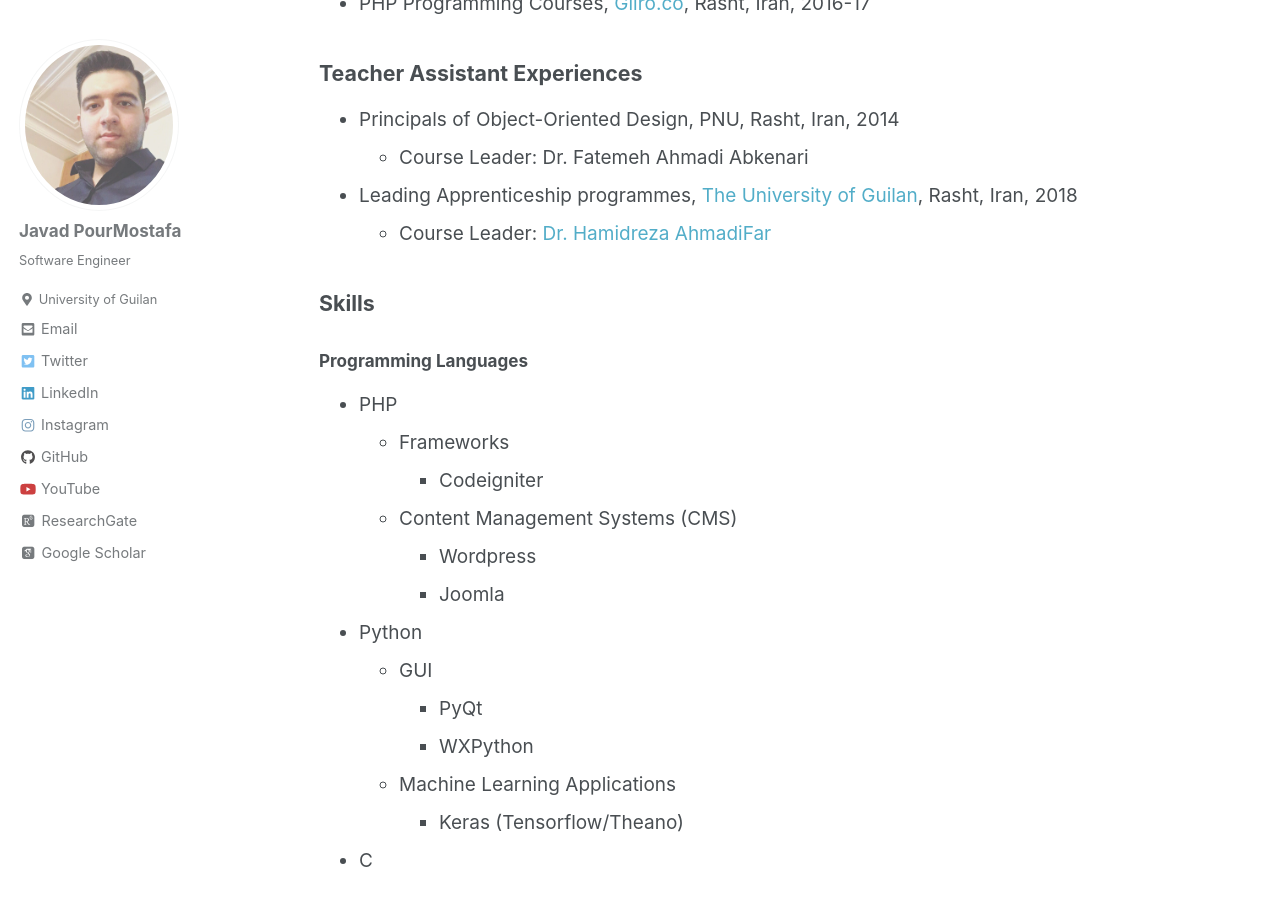
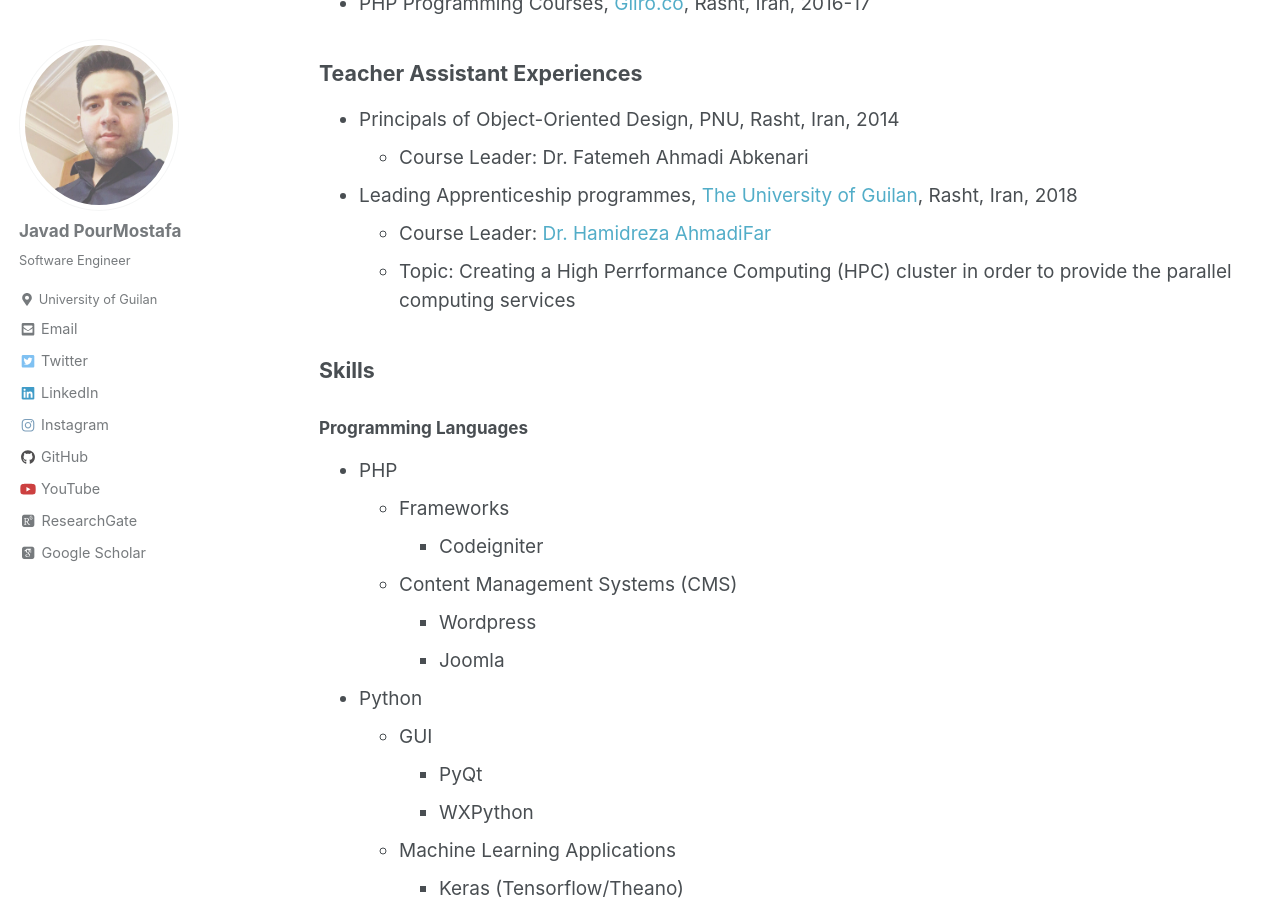
Before and after one commit to JoyeBright/JoyeBright.github.io, a Jekyll site: the page built from _pages/cv.md, in a window 1280 px wide and 900 px high, scrolled down 2385 px. Built offline with Jekyll 4.4.1, drawn with Linux system fonts in a browser that asks for light colours; nearby versions of some CDN libraries; some web fonts are replaced.

Commit message:
Parallel Computing

```diff
--- a/_pages/cv.md
+++ b/_pages/cv.md
@@ -62,6 +62,7 @@ excerpt: This page shows a brief form of Javad PourMostafa's CV. You can also fi
     *   Course Leader: Dr. Fatemeh Ahmadi Abkenari
 *   Leading Apprenticeship programmes, [The University of Guilan](http://ce.guilan.ac.ir), Rasht, Iran, 2018
     *   Course Leader: [Dr. Hamidreza AhmadiFar](https://staff.guilan.ac.ir/ahmadifar/)
+    *   Topic: Creating a High Perrformance Computing (HPC) cluster in order to provide the parallel computing services
 
 ## Skills
 ### Programming Languages
```
